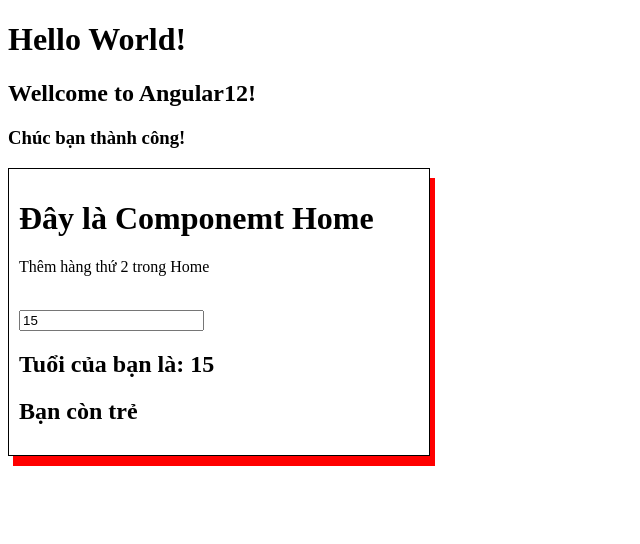
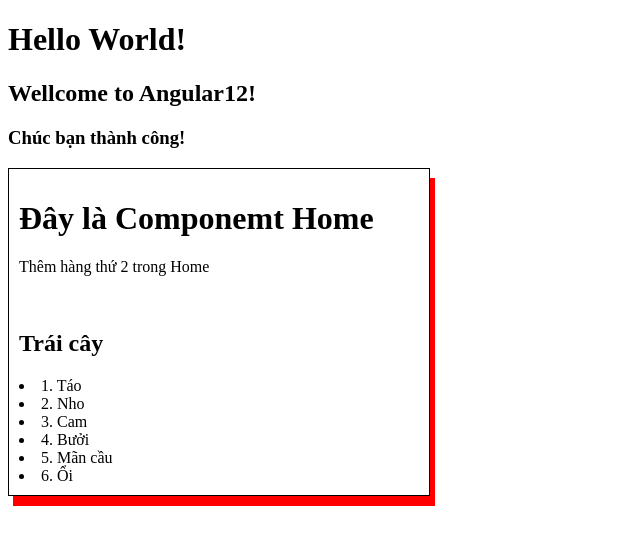
Before and after one commit to vanvugame01/Angular12, an Angular app: page / in a window 1280 px wide. Shown: the top 544 px of the page, without its empty margins (0-640 px from the left). Built offline with nearby package versions, Linux system fonts and the light colour scheme.

Commit message:
DataBinding-ngFor

```diff
--- a/src/app/home/home.component.html
+++ b/src/app/home/home.component.html
@@ -1,14 +1,17 @@
 <div class="test">
-    <h1>Đây là Componemt Home</h1>
-    <p>Thêm hàng thứ 2 trong Home</p>
-<br/>
-<input type="text" [(ngModel)]="age"/>
-<h2>Tuổi của bạn là: {{age}}</h2>
-<!-- <button (click)="resetName()">Reset tên</button> -->
-<!-- <h3 *ngIf="age > 18">Bạn đã già</h3>
+  <h1>Đây là Componemt Home</h1>
+  <p>Thêm hàng thứ 2 trong Home</p>
+  <br />
+  <!-- <input type="text" [(ngModel)]="age"/>
+<h2>Tuổi của bạn là: {{age}}</h2> -->
+  <!-- <button (click)="resetName()">Reset tên</button> -->
+  <!-- <h3 *ngIf="age > 18">Bạn đã già</h3>
 <h3 *ngIf="age <= 18">Bạn còn trẻ</h3> -->
-<div *ngIf="age <= 18; then tre; else gia"></div>
+  <!-- <div *ngIf="age <= 18; then tre; else gia"></div>
 <ng-template #tre><h2>Bạn còn trẻ</h2></ng-template>
-<ng-template #gia><h2>Bạn đã già</h2></ng-template>
-
+<ng-template #gia><h2>Bạn đã già</h2></ng-template> -->
+  <h2>Trái cây</h2>
+  <div *ngFor="let trai of traiCay; let i = index">
+    <li>{{ i + 1 }}. {{ trai }}</li>
+  </div>
 </div>
--- a/src/app/home/home.component.ts
+++ b/src/app/home/home.component.ts
@@ -8,9 +8,11 @@ import { Component, OnInit } from '@angular/core';
 export class HomeComponent implements OnInit {
   public name = 'Vũ Nguyễn';
   public age=15;
+  public traiCay=['Táo','Nho','Cam','Bưởi','Mãn cầu', 'Ổi'];
   constructor() { }
 
   ngOnInit(): void {
+    console.log('Trái cây =', this.traiCay);
   }
 
   public resetName(): void{
```
